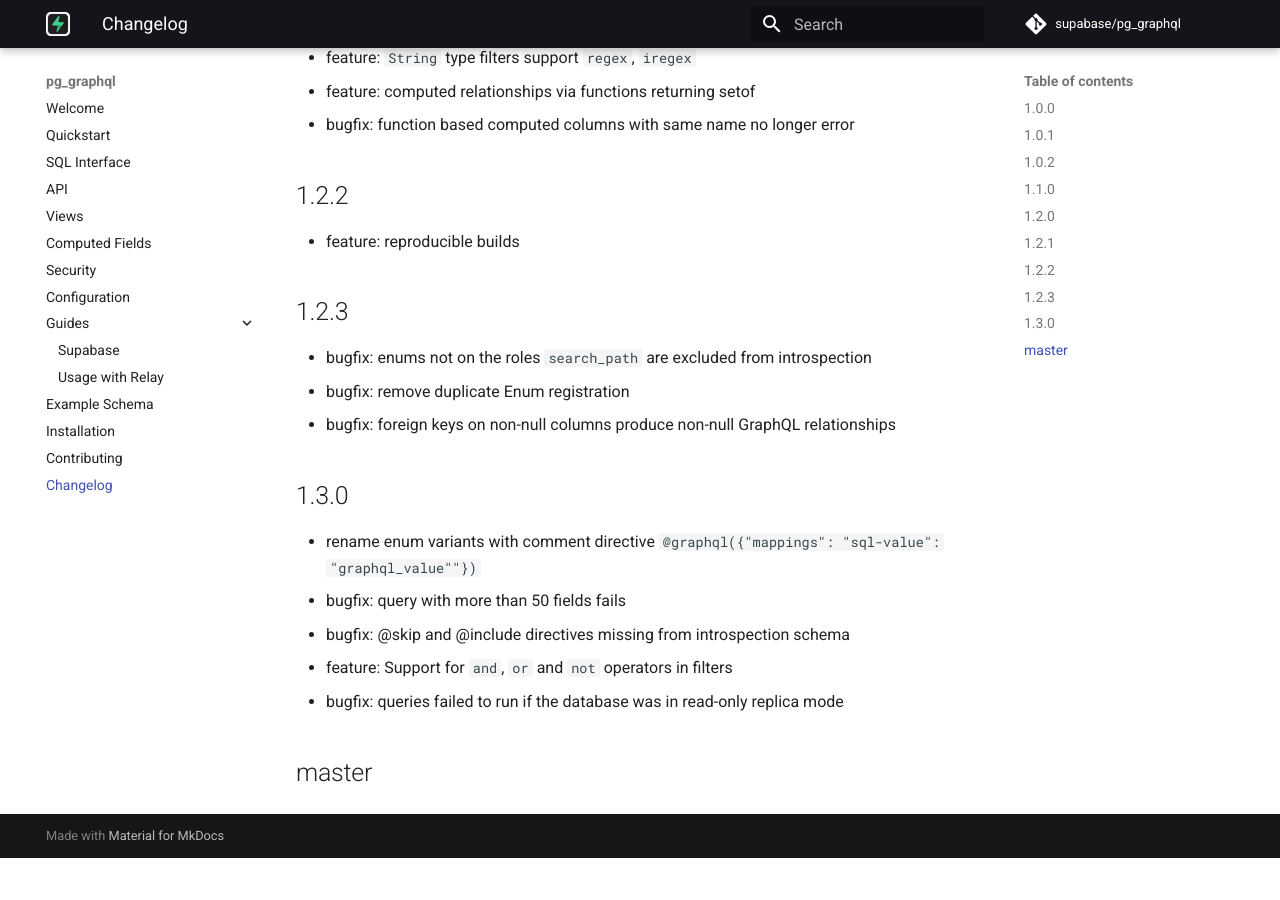
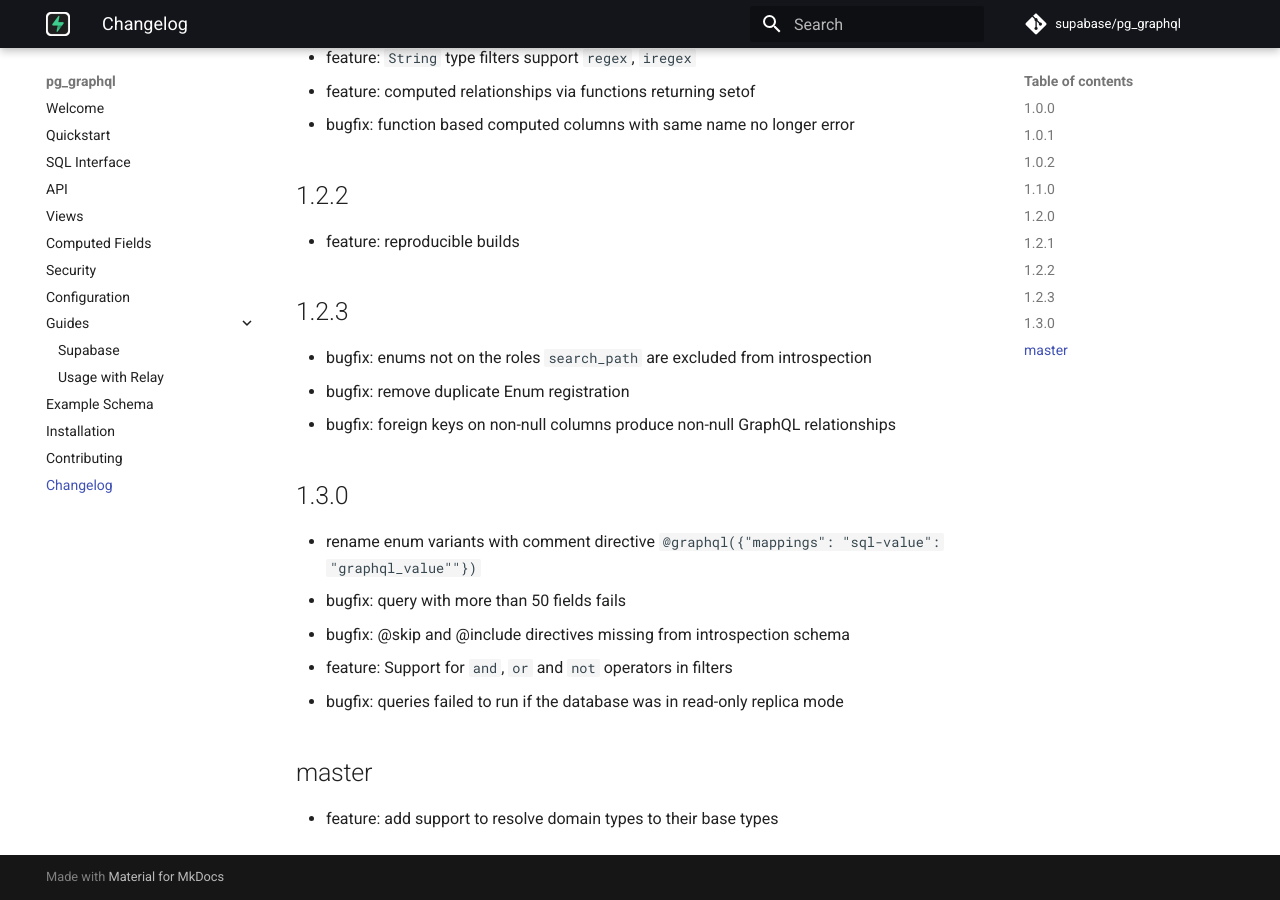
Before and after one commit to supabase/pg_graphql, an MkDocs documentation site: the page built from docs/changelog.md, in a window 1280 px wide and 900 px high, scrolled down 1071 px. Built offline with MkDocs 1.6.1 and Material for MkDocs 9.7.7, drawn with Linux system fonts in a browser that asks for light colours; comment, search, counter and statistics services are not loaded; before the commit the page ends 1929 px from its top, so only the background shows below that.

Commit message:
update changelog

```diff
--- a/docs/changelog.md
+++ b/docs/changelog.md
@@ -43,3 +43,4 @@
 - bugfix: queries failed to run if the database was in read-only replica mode
 
 ## master
+- feature: add support to resolve domain types to their base types
```
